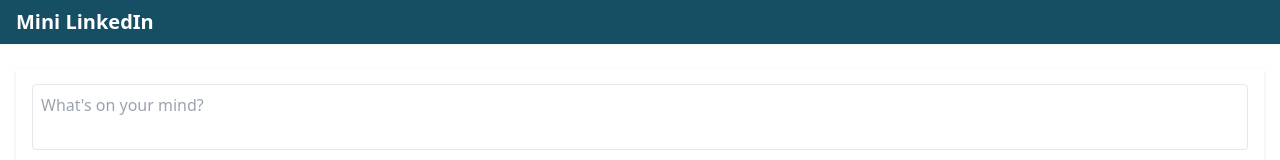
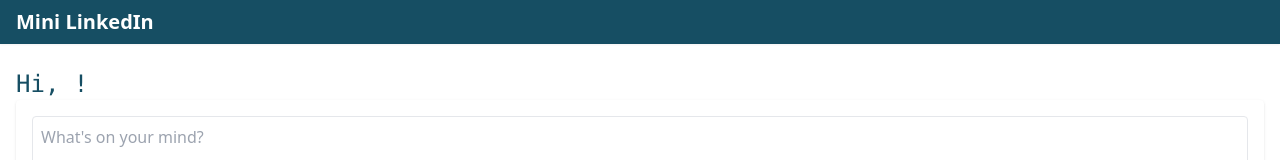
Before and after one commit to Aura313/linkedin-clone, a Next.js app: page /feed in a window 1280 px wide. Shown: the top 160 px of the page. Built offline with nearby package versions, Linux system fonts and the light colour scheme; no server answers; the database is empty.

Commit message:
add user name on the feed

```diff
--- a/pages/connections.tsx
+++ b/pages/connections.tsx
@@ -122,7 +122,7 @@
     <div className='bg-gray-100 min-h-screen p-6 w-1/2  mx-auto'>
       <h2 className='text-2xl text-cyan-900 mb-4'>My Connections</h2>
       <ul className='space-y-4'>
-        {connections.map((connection) => (
+        {connections.length ? connections.map((connection) => (
           <li
             key={connection.id}
             className='bg-white p-4 rounded shadow mx-auto '
@@ -148,7 +148,7 @@
               </a>
             </div>
           </li>
-        ))}
+        )): <span> You have no connections yet!</span>}
       </ul>
 
       <h2 className='text-2xl text-cyan-900 mt-6 mb-4'>
--- a/pages/feed.tsx
+++ b/pages/feed.tsx
@@ -6,6 +6,7 @@
 const FeedPage: React.FC = () => {
   const session = getSession();
   const [userId, setUserId] = useState('');
+  const [userName, setUserName] = useState('');
   const [postContent, setPostContent] = useState<string>('');
   const [posts, setPosts] = useState<FeedPost[]>([]);
   const [loading, setLoading] = useState<boolean>(true);
@@ -14,13 +15,12 @@
     setPostContent(event.target.value);
   };
 
-
   session.then((data) => {
     // console.log(, 'wlsdkwdk');
     let userIdEx = (data && data.user.id) || '';
     setUserId(userIdEx);
+    setUserName((data && data.user.name) || '');
   });
-
 
   const handlePostSubmit = async () => {
     if (postContent.trim()) {
@@ -78,6 +78,7 @@
   return (
     <main className='container mx-auto py-6 px-4'>
       {/* Post Creation Section */}
+      <h1 className='text-2xl font-mono text-cyan-900'> Hi, {userName}!</h1>
       <section className='mb-6 bg-white p-4 rounded shadow'>
         <textarea
           className='w-full p-2 border rounded resize-none'
@@ -86,6 +87,7 @@
           value={postContent}
           onChange={handlePostChange}
         />
+
         <button
           onClick={handlePostSubmit}
           className='mt-2 bg-cyan-900 hover:bg-cyan-800 text-white px-4 py-2 rounded-full'
```
